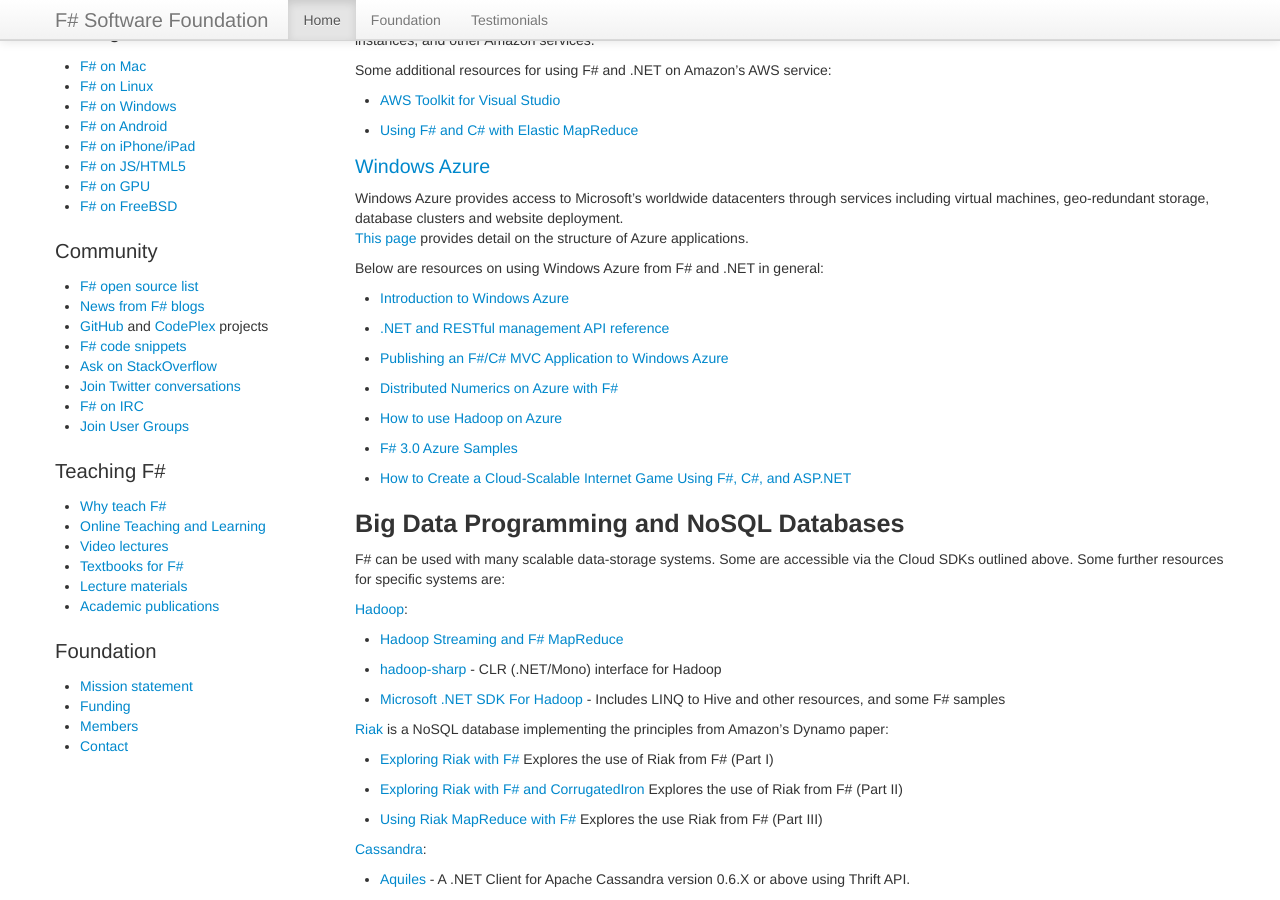
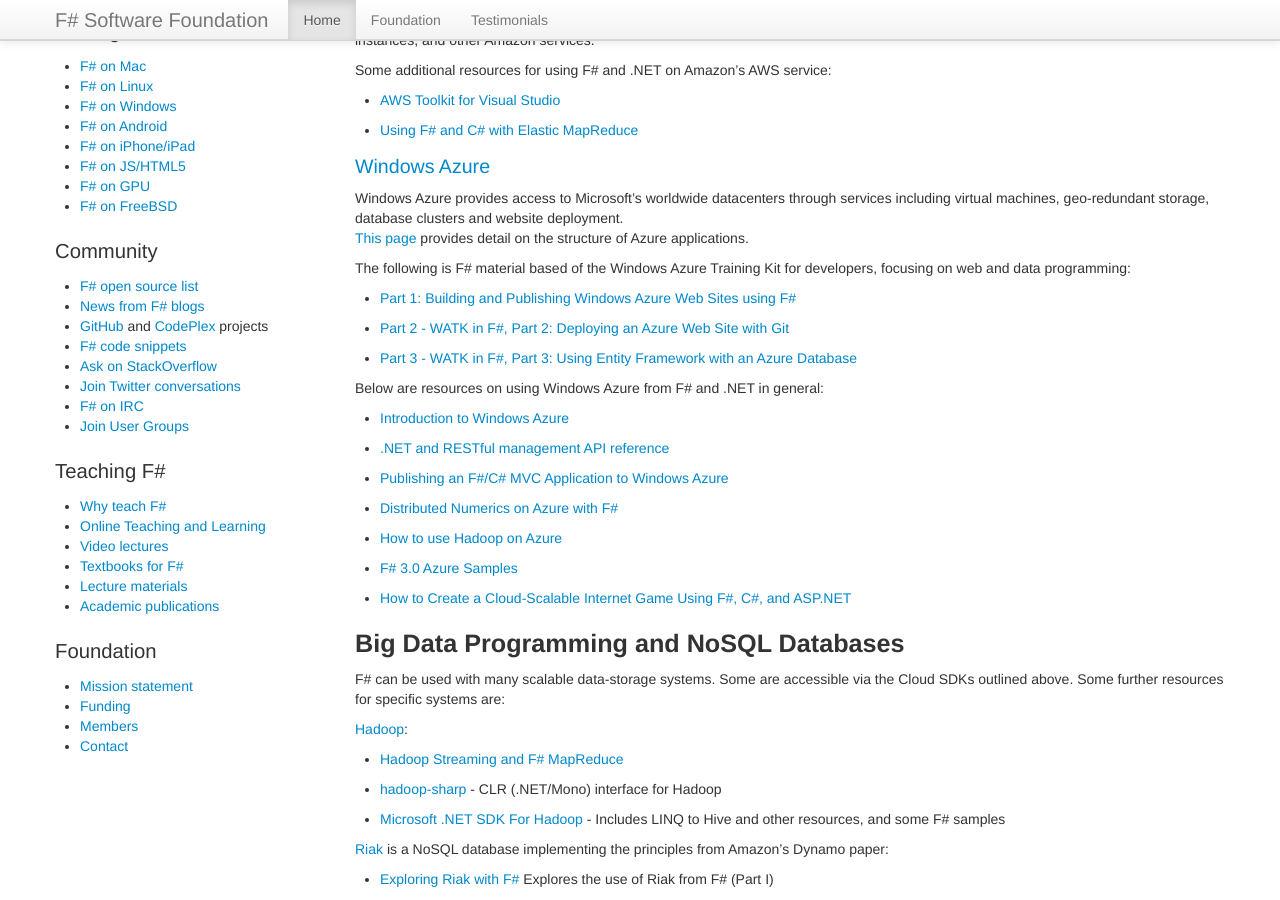
Before and after one commit to fsharp/fsharp.org, a Jekyll site: the page built from cloud/index.md, in a window 1280 px wide and 900 px high, scrolled down 359 px. Built offline with Jekyll 4.4.1, drawn with Linux system fonts in a browser that asks for light colours; nearby versions of some CDN libraries; some web fonts are replaced; comment, search, counter and statistics services are not loaded.

Commit message:
Update index.md

```diff
--- a/cloud/index.md
+++ b/cloud/index.md
@@ -30,6 +30,11 @@
 virtual machines, geo-redundant storage, database clusters and website deployment.
 [This page](http://www.windowsazure.com/en-us/develop/net/fundamentals/compute/) provides
 detail on the structure of Azure applications.
+
+The following is F# material based of the Windows Azure Training Kit for developers, focusing on web and data programming:
+ * [Part 1: Building and Publishing Windows Azure Web Sites using F#](http://sireel-world.azurewebsites.net/sir-eel-visions/WATK-FS-Pt1)
+ * [Part 2 - WATK in F#, Part 2: Deploying an Azure Web Site with Git](http://sireel-world.azurewebsites.net/sir-eel-visions/WATK-FS-Pt2)
+ * [Part 3 - WATK in F#, Part 3: Using Entity Framework with an Azure Database](http://sireel-world.azurewebsites.net/sir-eel-visions/WATK-FS-Pt3)
 
 Below are resources on using Windows Azure from F# and .NET in general:
  * [Introduction to Windows Azure](http://www.windowsazure.com/en-us/develop/net/fundamentals/intro-to-windows-azure/)
```
